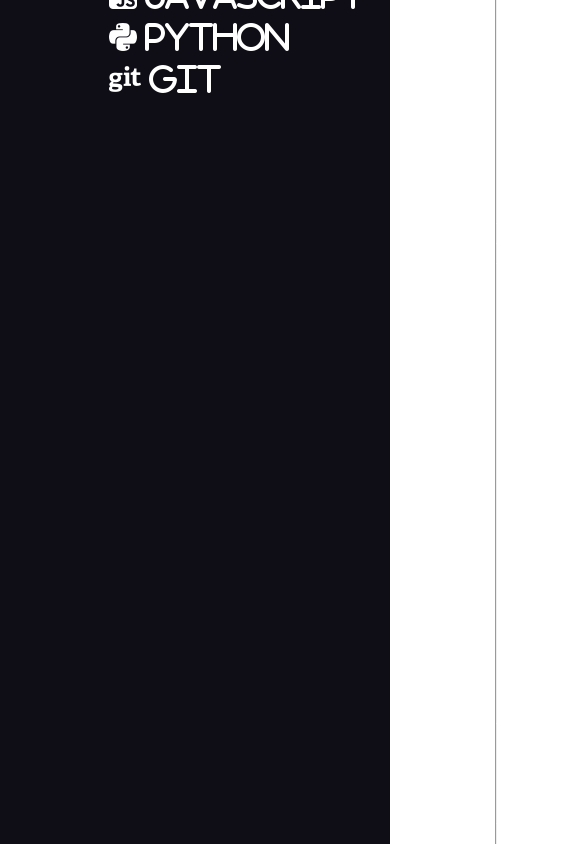
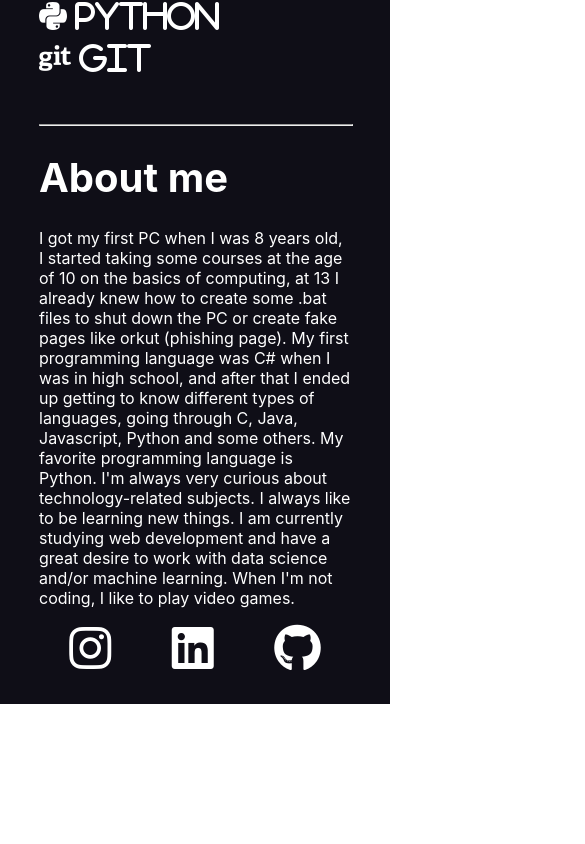
Before and after one commit to BSY-Development/React-Portfolio, a React (Create React App) app in the folder portfolio/: page / in a window 390 px wide. Shown: the part 3980-4824 px from the top of the page, 585 px wide, since content can reach past the window. After the commit the page ends 4684 px from the top, so only its background shows below. Built offline with nearby package versions, Linux system fonts and the light colour scheme.

Commit message:
Mobile friendly

```diff
--- a/portfolio/src/Styles/About.css
+++ b/portfolio/src/Styles/About.css
@@ -78,3 +78,50 @@
 .fa-github:hover {
   color: grey;
 }
+
+@media screen and (max-width: 1024px) {
+  .social-div {
+    justify-content: space-around;
+    width: 100%;
+  }
+  .social-media {
+    font-size: 48px;
+  }
+}
+
+@media screen and (max-width: 768px) {
+  .title-about {
+    font-size: 2.5rem;
+  }
+  .about-me {
+    flex-direction: column;
+  }
+  .tech-div {
+    padding: 0;
+    width: 100%;
+  }
+  hr {
+    margin: 50px auto 0;
+    width: 100%;
+  }
+  .about-right {
+    width: 100%;
+  }
+  .social-div {
+    justify-content: space-around;
+    width: 100%;
+  }
+  .social-media {
+    font-size: 48px;
+  }
+}
+
+@media screen and (max-width: 320px) {
+  .title-about {
+    font-size: 2rem;
+  }
+  hr {
+    margin: 30px auto 0;
+    width: 100%;
+  }
+}
```
